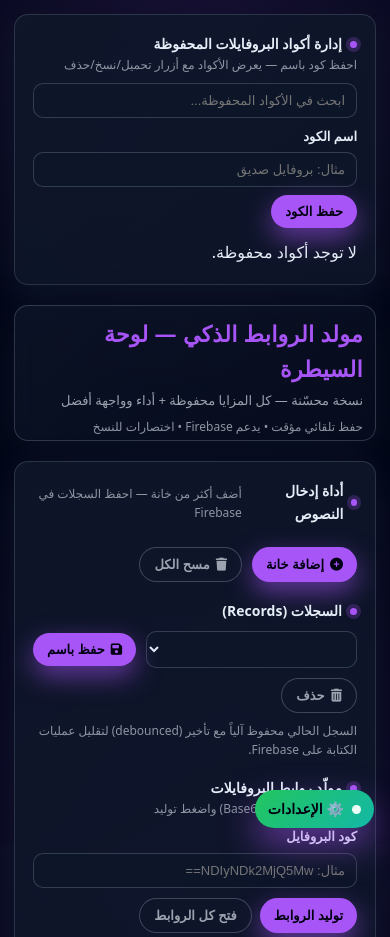
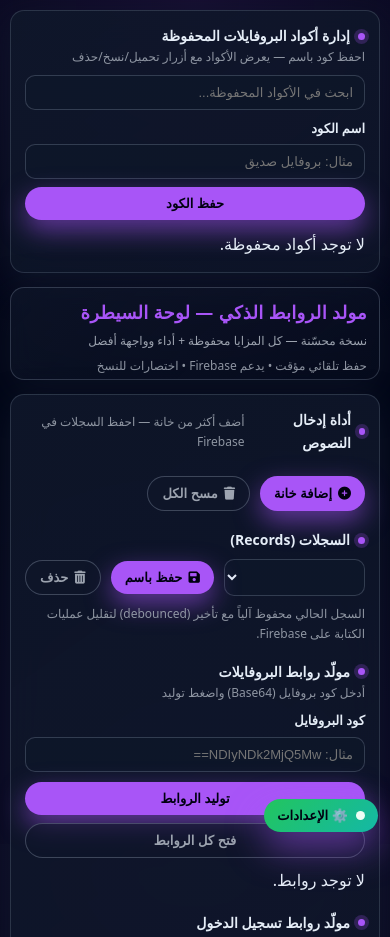
Before and after one commit to AhmedAliAtta/chat, a plain HTML site: page index.html in a window 390 px wide. Shown: the top 937 px of the page. Drawn offline with Linux system fonts and the light colour scheme; no server answers; a web font is replaced by a local one.

Commit message:
Update index.html

```diff
--- a/index.html
+++ b/index.html
@@ -615,6 +615,62 @@
         max-width:65%;
       }
     }
+
+    @media (max-width:640px){
+      .app{
+        gap:14px;
+      }
+      .card{
+        padding:14px;
+      }
+      .button-row{
+        flex-direction:column;
+        align-items:stretch;
+      }
+      .button-row .btn{
+        width:100%;
+        justify-content:center;
+      }
+      .links-output p{
+        flex-direction:column;
+        align-items:flex-start;
+      }
+      .links-output a{
+        max-width:100%;
+      }
+      .input-group{
+        flex-wrap:wrap;
+      }
+      .input-group .control-btn{
+        margin-top:6px;
+      }
+      .search-row{
+        flex-direction:column;
+        align-items:stretch;
+      }
+      .search-row .search-input{
+        width:100%;
+      }
+    }
+
+    @media (max-width:480px){
+      h1{
+        font-size:18px;
+      }
+      .subtitle{
+        font-size:12px;
+      }
+      body{
+        padding:10px;
+      }
+      .toggle-btn{
+        padding:9px 13px;
+        font-size:13px;
+        right:12px;
+        bottom:12px;
+      }
+    }
+
   </style>
 </head>
 <body>
```
